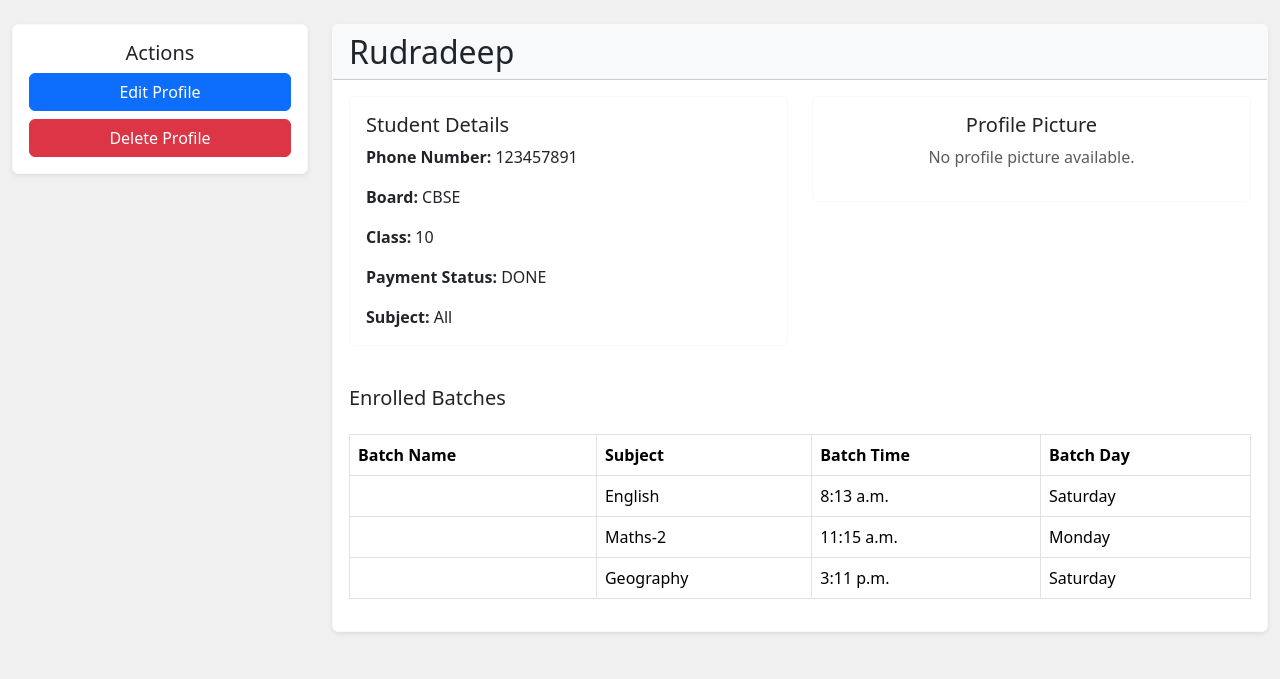
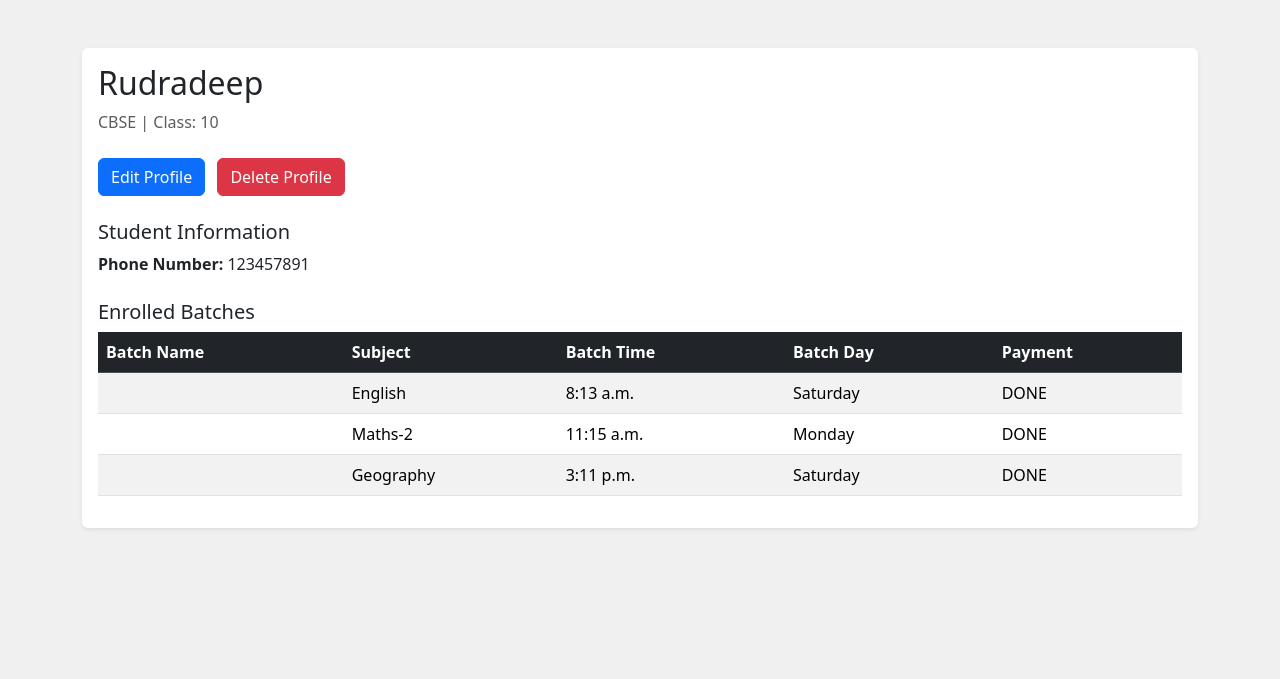
Before and after one commit to Mainak27das/Student-Tracking-App, a Django app: page /student/1/ in a window 1280 px wide. Shown: the part 56-735 px from the top of the page. Run offline with Django 5.2, Linux system fonts and the light colour scheme; data comes from the database, SQL or seed files in the repository; both versions use the stored data as it was after the commit.

Commit message:
update and delete function added

```diff
--- a/myapp/urls.py
+++ b/myapp/urls.py
@@ -16,6 +16,8 @@ urlpatterns = [
     path('edit-batch/<int:id>/', views.edit_batch, name='edit_batch'),
     # Ensure there's also a delete_batch path
     path('delete-batch/<int:id>/', views.delete_batch, name='delete_batch'),
+    path('batch/<int:batch_id>/remove_student/<int:student_id>/', views.remove_student_from_batch, name='remove_student_from_batch'),
 
-    path('batch/<int:batch_id>/remove_student/<int:student_id>/', views.remove_student_from_batch, name='remove_student_from_batch'),
+    path('student/<int:student_id>/edit/', views.edit_student, name='edit_student'),
+    path('student/<int:student_id>/delete/', views.delete_student, name='delete_student'),
 ]
--- a/myapp/views.py
+++ b/myapp/views.py
@@ -145,3 +145,23 @@ def remove_student_from_batch(request, batch_id, student_id):
     batch.students.remove(student)
     messages.success(request, f'{student.name} has been removed from the batch.')
     return redirect('batch_detail', pk=batch.id)
+
+def edit_student(request, student_id):
+    student = get_object_or_404(Student, id=student_id)
+    if request.method == 'POST':
+        form = StudentForm(request.POST, instance=student)
+        if form.is_valid():
+            form.save()
+            messages.success(request, 'Student profile updated successfully!')
+            return redirect('student_profile', student_id=student.id)
+    else:
+        form = StudentForm(instance=student)
+    return render(request, 'edit_student.html', {'form': form, 'student': student})
+
+def delete_student(request, student_id):
+    student = get_object_or_404(Student, id=student_id)
+    if request.method == 'POST':
+        student.delete()
+        messages.success(request, 'Student profile deleted successfully!')
+        return redirect('index')
+    return render(request, 'confirm_delete_student.html', {'student': student})
--- a/templates/student_profile.html
+++ b/templates/student_profile.html
@@ -1,72 +1,40 @@
 {% extends "base.html" %}
 {% block title %}Student Profile{% endblock title %}
 {% load static %}
-{% block style %}
-<link rel="stylesheet" href="{% static 'css/style.css' %}">
-{% endblock style %}
 
 {% block body %}
-<div class="container-fluid py-4">
-    <div class="row">
-        <!-- Sidebar (optional) -->
-        <div class="col-md-4 col-lg-3">
-            <div class="card border-light shadow-sm mb-4">
+<div class="container py-5">
+    <div class="card shadow-sm border-0 ">
         <div class="card-body">
-                    <h5 class="card-title text-center">Actions</h5>
-                    <a href="" class="btn btn-primary w-100 mb-2">Edit Profile</a>
-                    <form method="post" action="" style="display:inline;">
+            <div class="mb-4">
+                <h2 class="card-title">{{ student.name }}</h2>
+                <p class="text-muted">{{ student.get_board_display }} | Class: {{ student.student_class }}</p>
+            </div>
+
+            <div class="mb-4">
+                <a href="{% url 'edit_student' student.id %}" class="btn btn-primary me-2">Edit Profile</a>
+                <form method="post" action="{% url 'delete_student' student.id %}" class="d-inline-block">
                     {% csrf_token %}
-                        <button type="submit" class="btn btn-danger w-100">Delete Profile</button>
+                    <button type="submit" class="btn btn-danger" onclick="return confirm('Are you sure you want to delete this student profile?');">Delete Profile</button>
                 </form>
             </div>
-            </div>
+
+            <div class="mb-4">
+                <h5>Student Information</h5>
+                <p><strong>Phone Number:</strong> {{ student.phone_number }}</p>
             </div>
 
-        <!-- Main Content -->
-        <div class="col-md-8 col-lg-9">
-            <div class="card border-light shadow-sm mb-4">
-                <div class="card-header bg-light text-dark">
-                    <h2 class="card-title mb-0">{{ student.name }}</h2>
-                </div>
-                <div class="card-body">
-                    <div class="row mb-4">
-                        <div class="col-md-6">
-                            <div class="card border-light mb-3">
-                                <div class="card-body">
-                                    <h5 class="card-title">Student Details</h5>
-                                    <p class="card-text"><strong>Phone Number:</strong> {{ student.phone_number }}</p>
-                                    <p class="card-text"><strong>Board:</strong> {{ student.get_board_display }}</p>
-                                    <p class="card-text"><strong>Class:</strong> {{ student.student_class }}</p>
-                                    <p class="card-text"><strong>Payment Status:</strong> {{ student.get_payment_display }}</p>
-                                    <p class="card-text"><strong>Subject:</strong> {{ student.subject }}</p>
-                                </div>
-                            </div>
-                        </div>
-
-                        <div class="col-md-6">
-                            <div class="card border-light mb-3">
-                                <div class="card-body text-center">
-                                    <h5 class="card-title">Profile Picture</h5>
-                                    {% if student.profile_picture %}
-                                        <img src="{{ student.profile_picture.url }}" alt="Profile Picture" class="img-fluid rounded-circle border" style="max-width: 150px;">
-                                    {% else %}
-                                        <p class="text-muted">No profile picture available.</p>
-                                    {% endif %}
-                                </div>
-                            </div>
-                        </div>
-                    </div>
-
-                    <!-- Batches Section -->
-                    <h5 class="mb-4">Enrolled Batches</h5>
+            <div>
+                <h5>Enrolled Batches</h5>
                 {% if batches %}
-                        <table class="table table-bordered table-hover">
-                            <thead class="thead-light">
+                <table class="table table-striped table-hover">
+                    <thead class="table-dark">
                         <tr>
                             <th>Batch Name</th>
                             <th>Subject</th>
                             <th>Batch Time</th>
                             <th>Batch Day</th>
+                            <th>Payment</th>
                         </tr>
                     </thead>
                     <tbody>
@@ -76,10 +44,12 @@
                             <td>{{ batch.subject_name }}</td>
                             <td>{{ batch.batch_time }}</td>
                             <td>{{ batch.batch_day }}</td>
+                            <td>{{ student.payment }}</td>
                         </tr>
                         {% endfor %}
                     </tbody>
                 </table>
+
                 {% else %}
                     <p class="text-muted">No batches assigned to this student.</p>
                 {% endif %}
@@ -87,9 +57,4 @@
         </div>
     </div>
 </div>
-</div>
-
-{% block script %}
-<script type="text/javascript" src="{% static 'js/script.js' %}"></script>
-{% endblock script %}
 {% endblock body %}
```
Also changed, not shown: templates/confirm_delete_student.html (added, +12 -0 lines), templates/edit_student.html (+15 -36 lines), db.sqlite3. Lines whose indentation alone changed are shown as unchanged.
